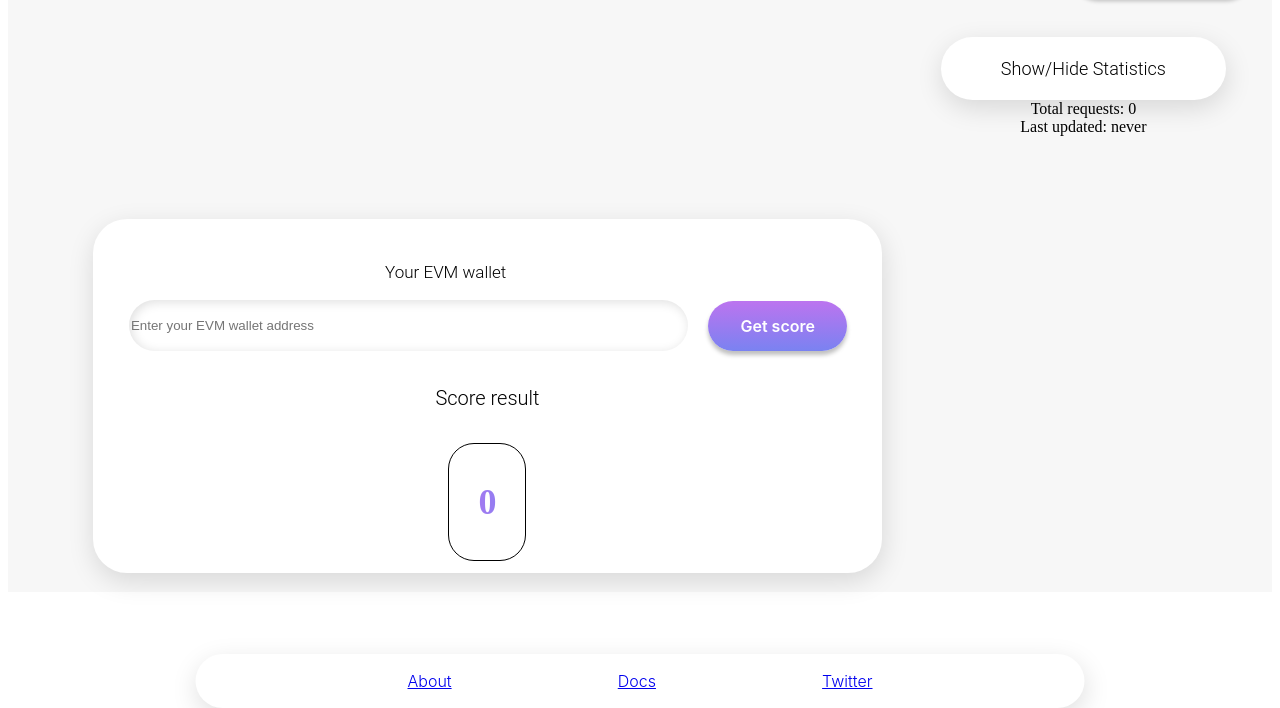
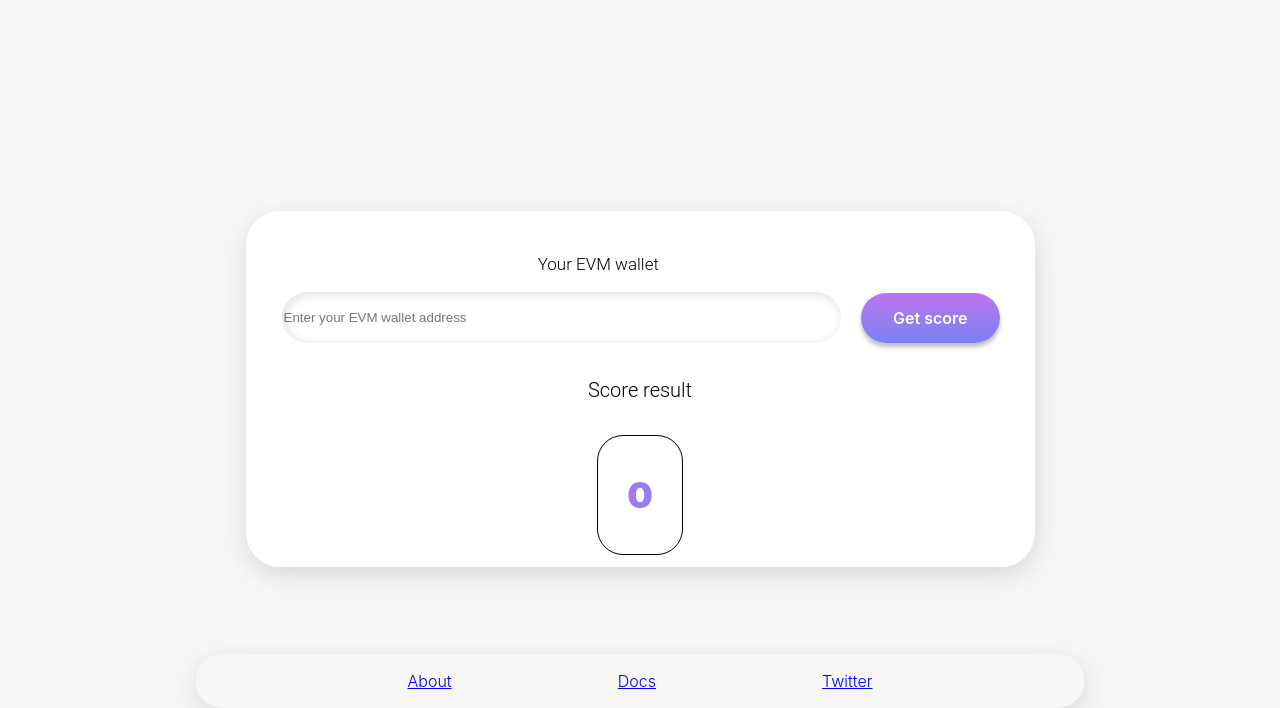
Before and after one commit to kophysty/icp-interaction-ui, a website: page index.html in a window 1280 px wide. Shown: the part 92-800 px from the top of the page. Drawn offline with Linux system fonts and the light colour scheme.

Commit message:
statistic off

```diff
--- a/index.html
+++ b/index.html
@@ -26,12 +26,12 @@
                 <span id="score">37</span>
             </div>
         </form>
-        <div class="statistics-container" id="statistics">
+        <!--<div class="statistics-container" id="statistics">
             <button class="statistics-toggle">Show/Hide Statistics</button>
             <div class="statistics-content hidden">
                 <div>Total requests: <span id="request-count">0</span></div>
                 <div>Last updated: <span id="last-updated">never</span></div>
-            </div>
+            </div>-->
         </div>
         <footer class="footer">
             <nav class="footer-links">
--- a/styles.css
+++ b/styles.css
@@ -1,3 +1,10 @@
+body {
+    margin: 0;
+    padding: 0;
+    background-color: #f7f7f7;
+    font-family: 'Inter', sans-serif;
+  }
+
 .container {
     background-color: #f7f7f7;
     display: flex;
@@ -14,6 +21,7 @@
   }
 
   .header {
+    background-color: #f7f7f7;
     display: flex;
     justify-content: space-between;
     align-items: center;
@@ -245,7 +253,7 @@
     align-items: center;
     border-radius: 34px;
     box-shadow: 1px 8px 26.1px 0 rgba(0, 0, 0, 0.13);
-    background-color: #fff;
+    background-color: #f7f7f7;
     display: flex;
     margin-top: 364px;
     width: 769px;
```
